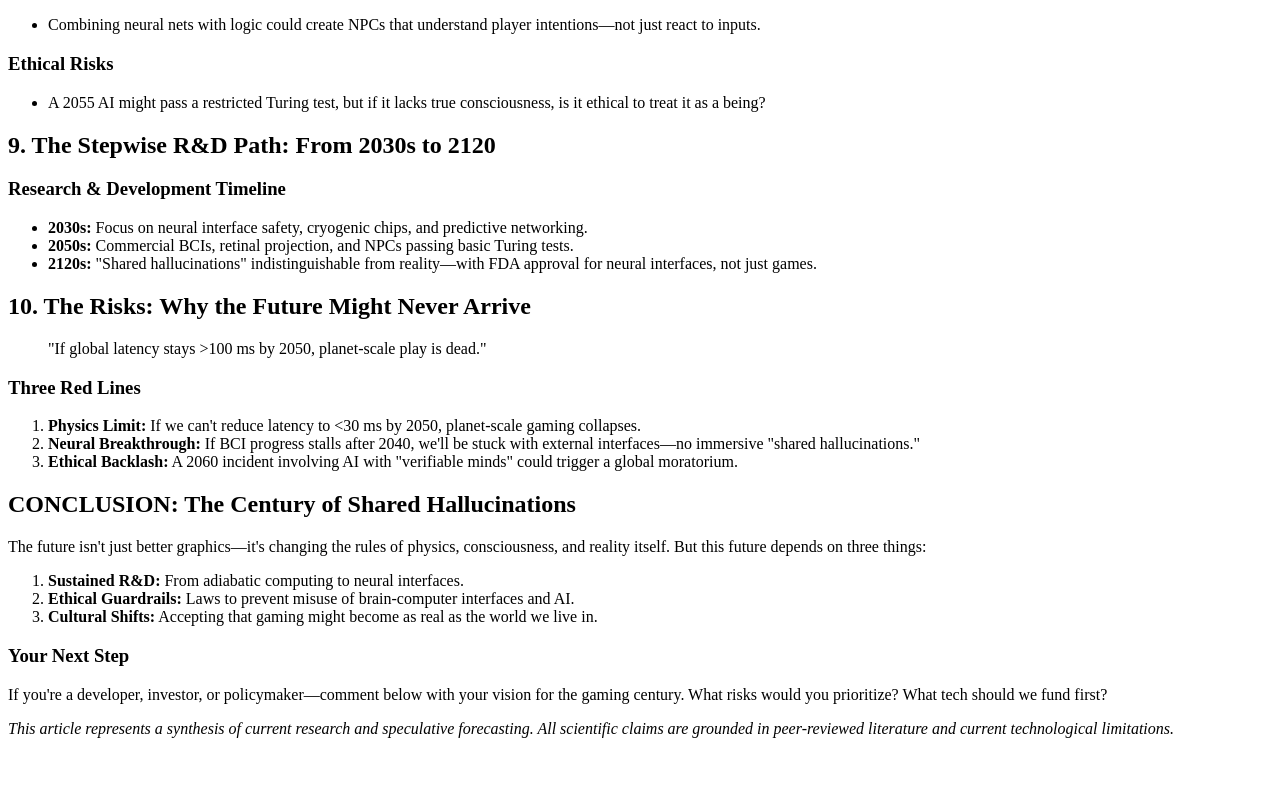
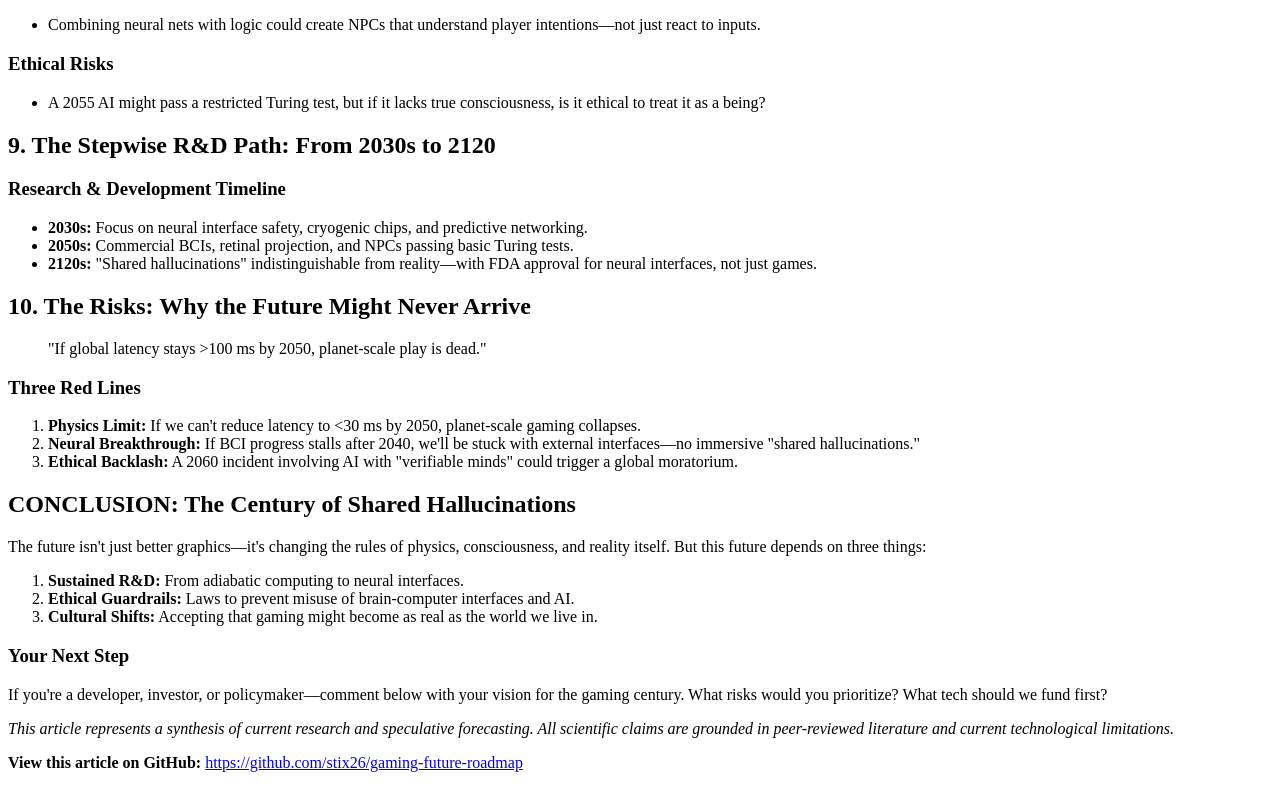
Before and after one commit to stix26/gaming-future-roadmap, a plain HTML site: page index.html in a window 1280 px wide. Shown: the part 5127-5915 px from the top of the page. Before the commit the page ends 5881 px from the top, so only its background shows below. Drawn offline with Linux system fonts and the light colour scheme.

Commit message:
Add GitHub link to HTML footer

```diff
--- a/index.html
+++ b/index.html
@@ -160,3 +160,4 @@
 <p><em>This article represents a synthesis of current research and speculative forecasting. All scientific claims are grounded in peer-reviewed literature and current technological limitations.</em></p>
 </body>
 </html>
+<p><strong>View this article on GitHub:</strong> <a href="https://github.com/stix26/gaming-future-roadmap" target="_blank">https://github.com/stix26/gaming-future-roadmap</a></p>
```
